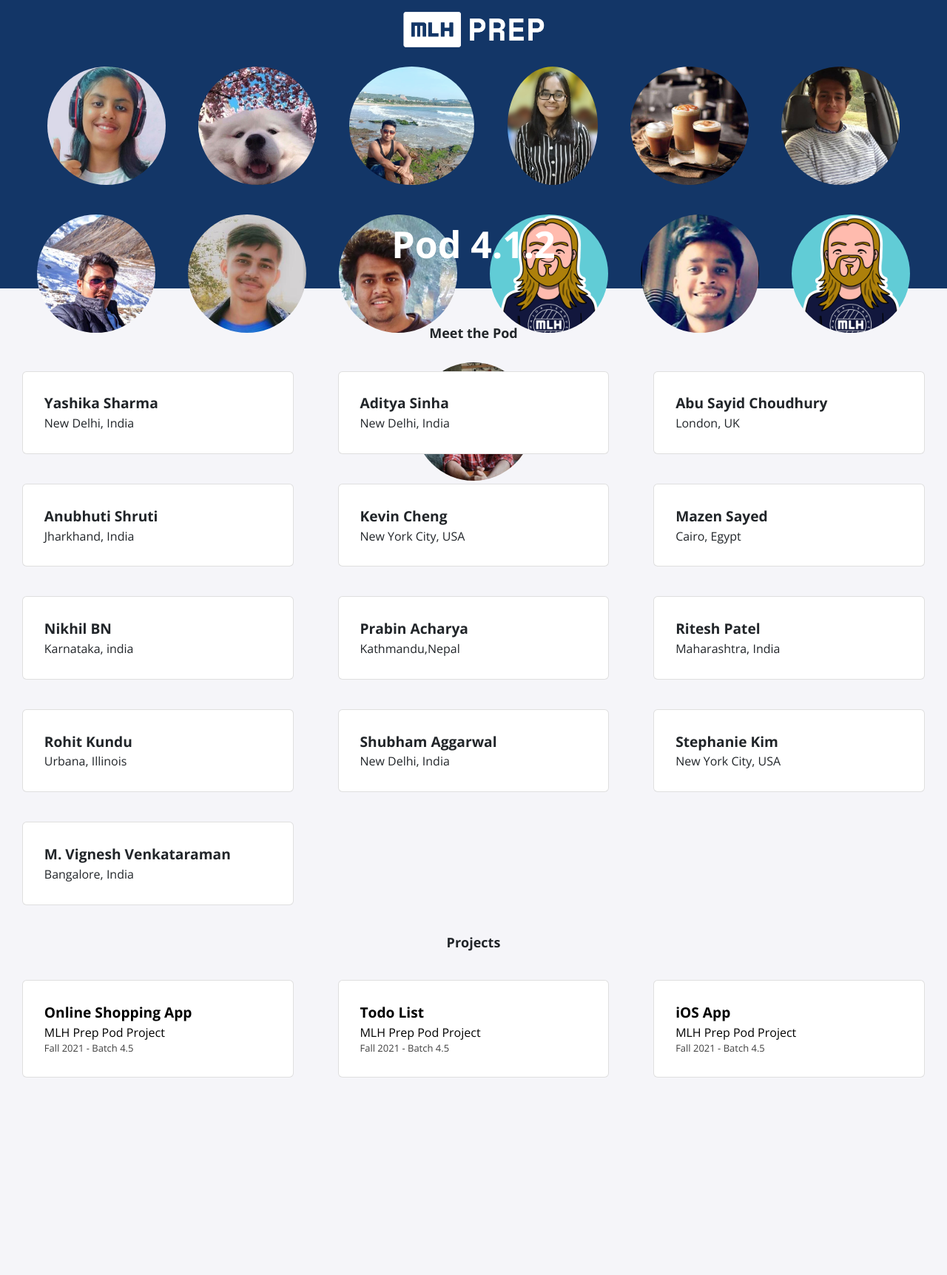
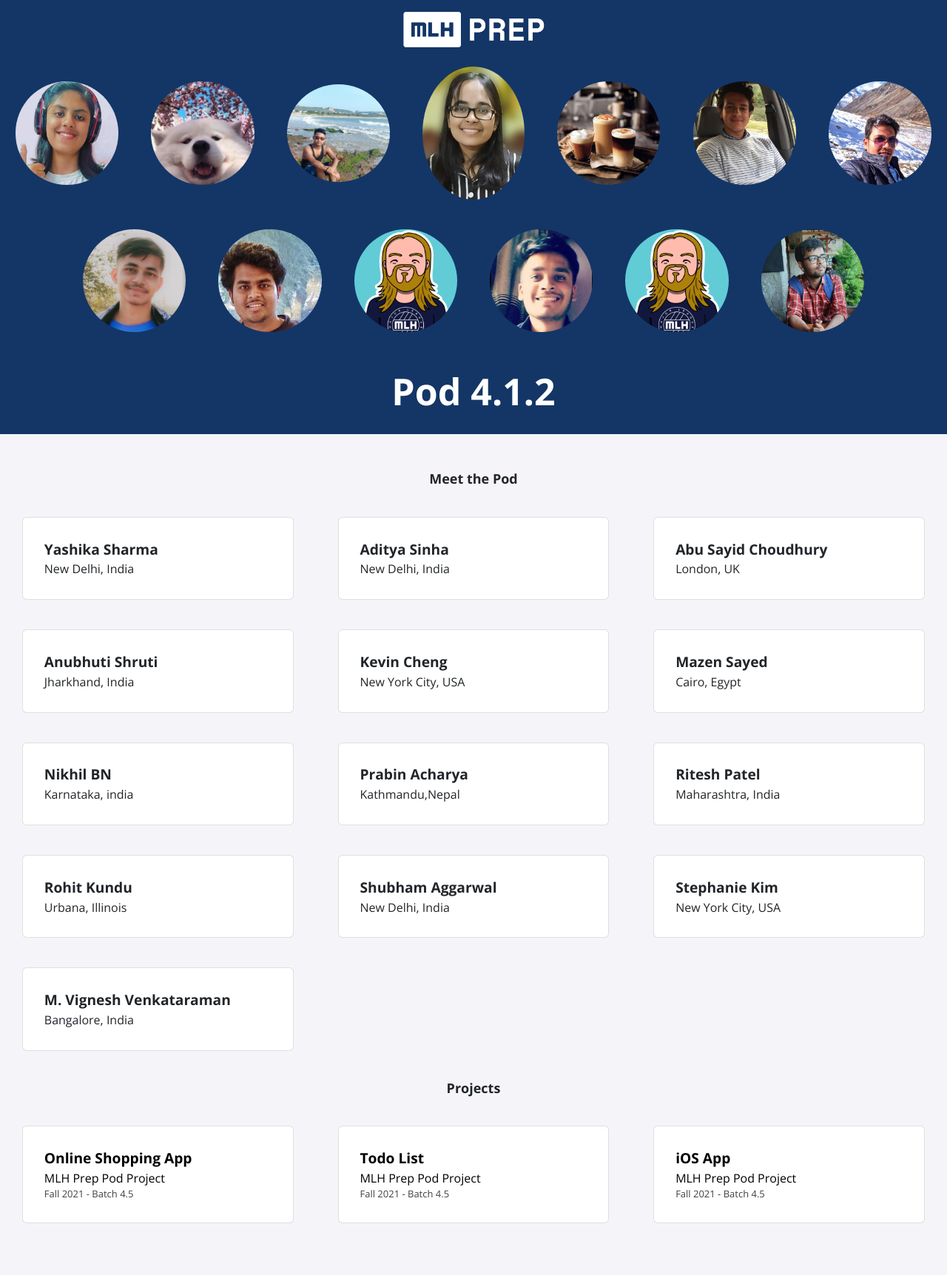
Before and after one commit to MLH-Fellowship/pod-4.1.2-portfolio, a Jekyll site: the page built from index.html, in a window 1280 px wide. Shown: the whole page at 74% size. Built offline with Jekyll 4.4.1, drawn with Linux system fonts in a browser that asks for light colours; nearby versions of some CDN libraries; before the commit the page ends 1527 px from its top, so only the background shows below that.

Commit message:
Made the pictures responsive

```diff
--- a/_data/fellows.yml
+++ b/_data/fellows.yml
@@ -35,7 +35,7 @@
   location: Maharashtra, India
 
 - name: Rohit Kundu
-  img: swift.jpg
+  img: swift.jpeg
   location: Urbana, Illinois
 
 - name: Shubham Aggarwal
@@ -43,7 +43,7 @@
   location: New Delhi, India
 
 - name: Stephanie Kim
-  img: swift.jpg
+  img: swift.jpeg
   location: New York City, USA
 
 - name: M. Vignesh Venkataraman
--- a/_sass/profile.scss
+++ b/_sass/profile.scss
@@ -1,7 +1,7 @@
 .profile {
   background-color: #133667 !important;
   text-align: center;
-    height: 320px;
+  padding-bottom: 20px;
   margin-bottom: 50px;
   h1 {
     font-size: 50px;
@@ -11,16 +11,21 @@
 
   img {
     border-radius: 50%;
-        max-width: 100%;
-        max-height: 100%;
+    max-width: 14%;
+    max-height: 14%;
     margin-left: auto;
     margin-right: auto;
     display: inline;
     padding: 20px;
   }
-
+  @media (max-width: 570px) {
+    img {
+      display: inline-block;
+      max-height: 40%;
+      max-width: 40%;
+    }
+  }
   .profile-picture {
     margin-bottom: 30px;
-        height: 200px;
   }
 }
```
Also changed, not shown: assets/img/aaron.jpg (deleted), assets/img/amanda.jpg (deleted), assets/img/anubhuti.jpg, assets/img/swift.jpeg (renamed from assets/img/swift.jpg). Lines whose indentation alone changed are shown as unchanged.
